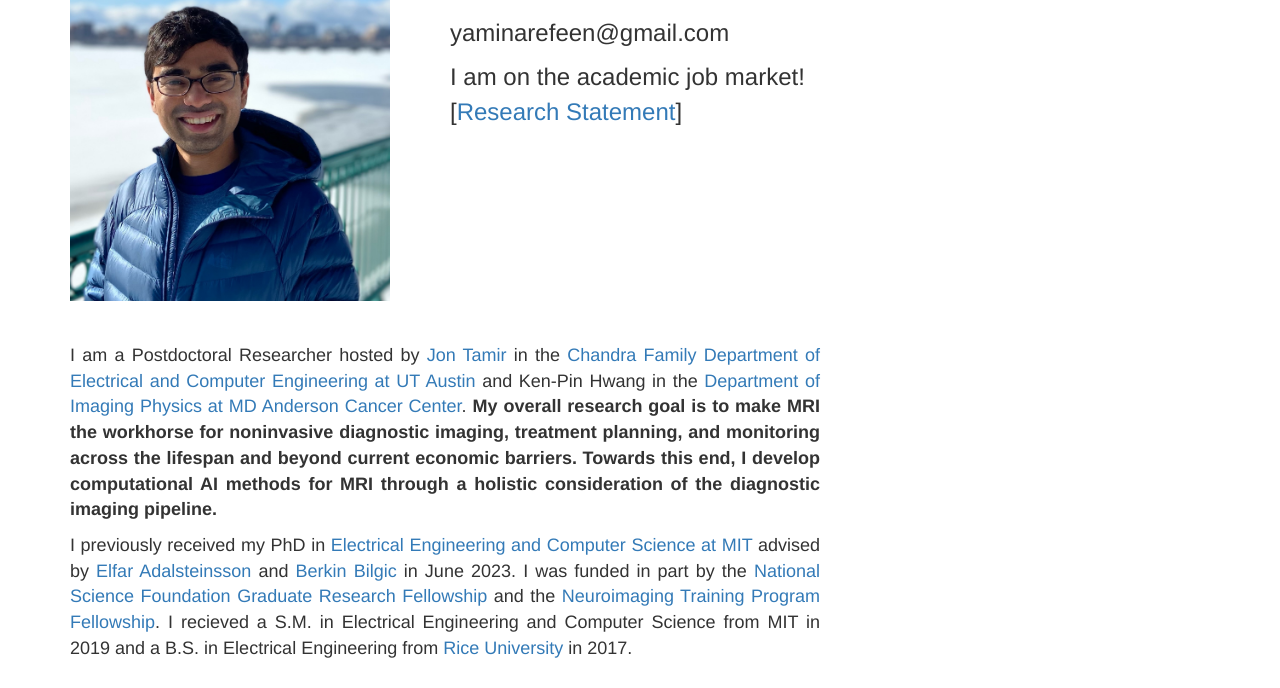
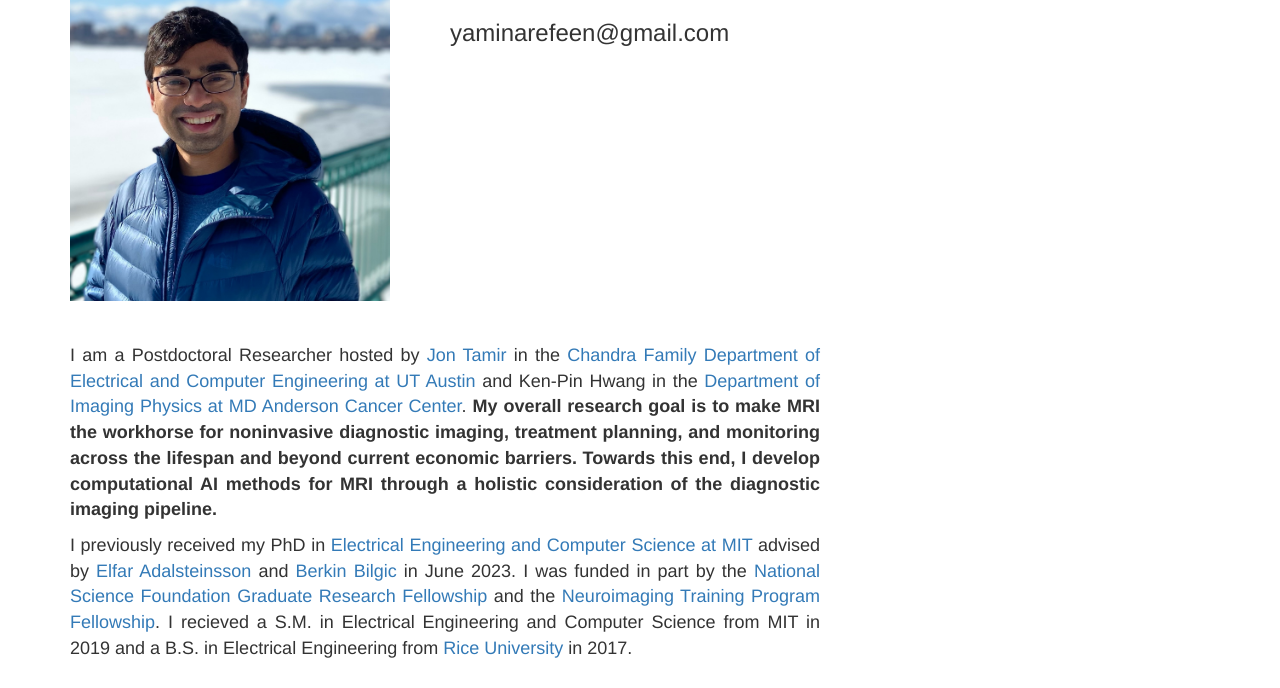
Before and after one commit to YaminArefeen/YaminArefeen.github.io, a plain HTML site: page index.html in a window 1280 px wide. Shown: the part 112-800 px from the top of the page. Drawn offline with nearby package versions, Linux system fonts and the light colour scheme.

Commit message:
removed 'on the academic job market'

```diff
--- a/index.html
+++ b/index.html
@@ -70,7 +70,6 @@
             <div style = "right:400px;" class="col-md-4">
                 <div style="font-family: 'Oswald', sans-serif; font-size: 26px;"><b>Yamin Arefeen</b></div><br>
 				<p style="font-size: 24px;">yaminarefeen@gmail.com</p>
-				<p style="font-size: 24px;">I am on the academic job market! [<a href="research-statement.pdf">Research Statement</a>]</p>
             </div>
 
 
```
